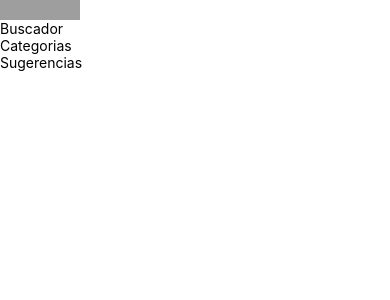
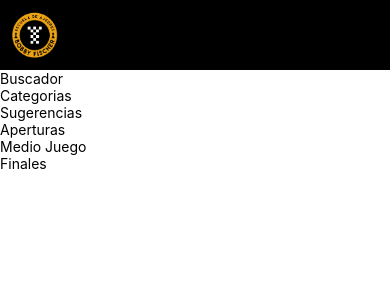
Before and after one commit to japp1996/react-native-app, a React Native app: screen / in a window 390 px wide. Shown: the top 300 px of the page. Built offline with nearby package versions, Linux system fonts and the light colour scheme; grey boxes are pictures that could not be loaded.

Commit message:
Comenzando un FlatList para Listar y El Menu con el logo

```diff
--- a/App.js
+++ b/App.js
@@ -10,16 +10,19 @@ import React, {Component} from 'react';
 import {Text} from 'react-native';
 import Home from './src/screens/containers/home';
 import Header from './src/sections/components/header';
-
+import SuggestionList from './src/videos/containers/suggestion-list';
 type Props = {};
 export default class App extends Component<Props> {
   render() {
     return (
       <Home>
-        <Header/>
+        <Header>
+          <Text>Escuela de Ajedrez Bobby Fischer</Text>
+        </Header>
         <Text>Buscador</Text>
         <Text>Categorias</Text>
         <Text>Sugerencias</Text>
+        <SuggestionList/>
       </Home>
     );
   }
--- a/src/sections/components/header.js
+++ b/src/sections/components/header.js
@@ -5,7 +5,12 @@ function Header(props) {
 	return (
 		<View>
 			<SafeAreaView>
-				<Image source={'./assets/logo.png'} style={styles.logo}/>
+				<View style={styles.container}>
+					<Image source={require('../../../assets/logo.png')} style={styles.logo}/>
+					<View style={styles.right}>
+						{props.children}
+					</View>
+				</View>
 			</SafeAreaView>
 		</View>
 	)
@@ -13,8 +18,22 @@ function Header(props) {
 
 const styles = StyleSheet.create({
 	logo: {
-		width: 80,
-		height: 20,
+		width: 50,
+		height: 50,
+		resizeMode: 'contain'
+	},
+	container: {
+		backgroundColor:'black',
+		paddingVertical: 10,
+		paddingHorizontal: 10,
+		flexDirection: 'row'
+	},
+	right: {
+		color: '#ffffff',
+		fontSize: 12,
+		flex: 1,
+		flexDirection: 'row',
+		justifyContent: 'flex-end',
 	}
 })
 
--- /dev/null
+++ b/src/videos/containers/suggestion-list.js
@@ -0,0 +1,27 @@
+import React, { Component } from 'react';
+import {FlatList,Text} from 'react-native';
+
+class SuggestionList extends Component {
+	render() {
+		const list = [
+			{
+				title: 'Aperturas',
+				key: '1'
+			},
+			{
+				title: 'Medio Juego',
+				key: '2'
+			},
+			{
+				title: 'Finales',
+				key: '3'
+			}
+		]
+		return (
+			<FlatList data={list} renderItem={({item}) => <Text>{item.title}</Text>}/>
+
+		)
+	}
+}
+
+export default SuggestionList;
```
